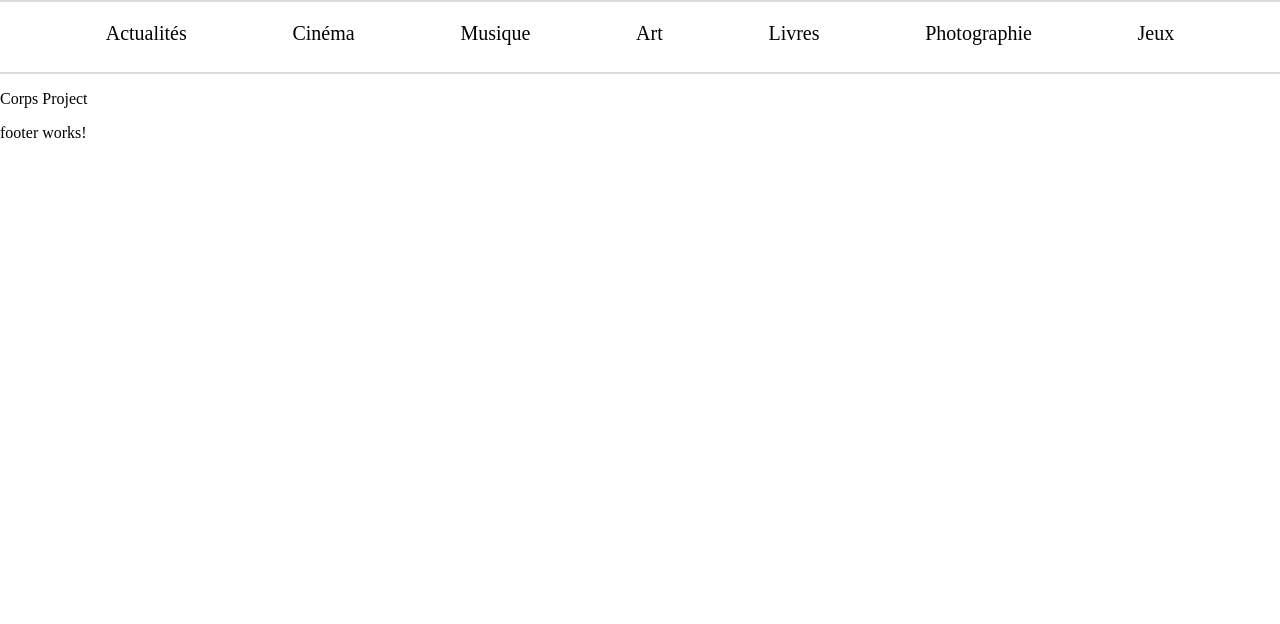
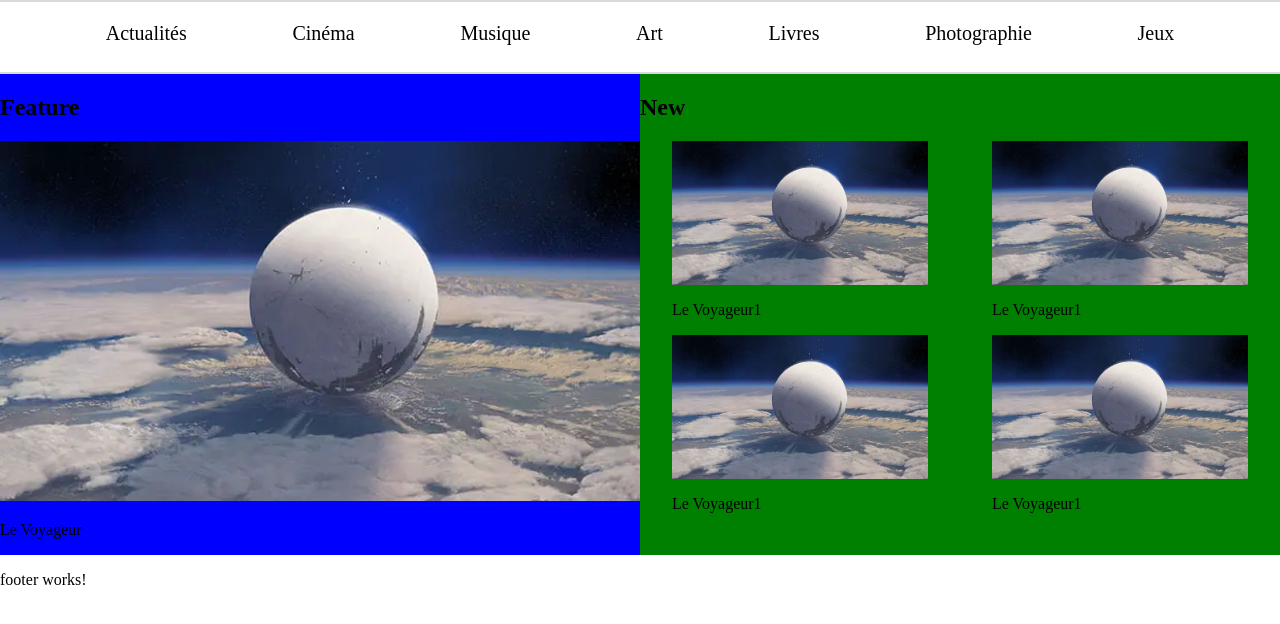
Before and after one commit to Jean-Yves2/VBlog, an Angular app: page / in a window 1280 px wide. Shown: the top 624 px of the page. Built offline with nearby package versions, Linux system fonts and the light colour scheme.

Commit message:
add : structure feature and new bloc

```diff
--- a/src/app/Home/home/home.component.html
+++ b/src/app/Home/home/home.component.html
@@ -1 +1,61 @@
-<p>home works!</p>
+<div class="homeContainer">
+  <div class="homeContainer_newsContainer">
+    <section class="homeContainer_newsContainer--feature-section">
+      <h2>Feature</h2>
+      <div class="homeContainer_newsContainer--feature-section_card">
+        <img
+          class="homeContainer_newsContainer--feature-section_card_featureImage"
+          src="../../../assets/images/raspoutine.webp"
+          alt=""
+        />
+        <p>Le Voyageur</p>
+      </div>
+    </section>
+    <section class="homeContainer_newsContainer--new-section">
+      <h2>New</h2>
+      <div class="homeContainer_newsContainer--new-section_container">
+        <article
+          class="homeContainer_newsContainer--new-section_container_card"
+        >
+          <img
+            class="homeContainer_newsContainer--new-section_container_card_newImage"
+            src="../../../assets/images/raspoutine.webp"
+            alt=""
+          />
+          <p>Le Voyageur1</p>
+        </article>
+        <article
+          class="homeContainer_newsContainer--new-section_container_card"
+        >
+          <img
+            class="homeContainer_newsContainer--new-section_container_card_newImage"
+            src="../../../assets/images/raspoutine.webp"
+            alt=""
+          />
+          <p>Le Voyageur1</p>
+        </article>
+        <article
+          class="homeContainer_newsContainer--new-section_container_card"
+        >
+          <img
+            class="homeContainer_newsContainer--new-section_container_card_newImage"
+            src="../../../assets/images/raspoutine.webp"
+            alt=""
+          />
+          <p>Le Voyageur1</p>
+        </article>
+        <article
+          class="homeContainer_newsContainer--new-section_container_card"
+        >
+          <img
+            class="homeContainer_newsContainer--new-section_container_card_newImage"
+            src="../../../assets/images/raspoutine.webp"
+            alt=""
+          />
+          <p>Le Voyageur1</p>
+        </article>
+
+      </div>
+    </section>
+  </div>
+</div>
--- a/src/app/app.component.html
+++ b/src/app/app.component.html
@@ -2,7 +2,7 @@
 <app-nav-bar></app-nav-bar>
 
 <!-- Corps Project-->
-<p>Corps Project</p>
+<app-home></app-home>
 
 <router-outlet></router-outlet>
 
```
